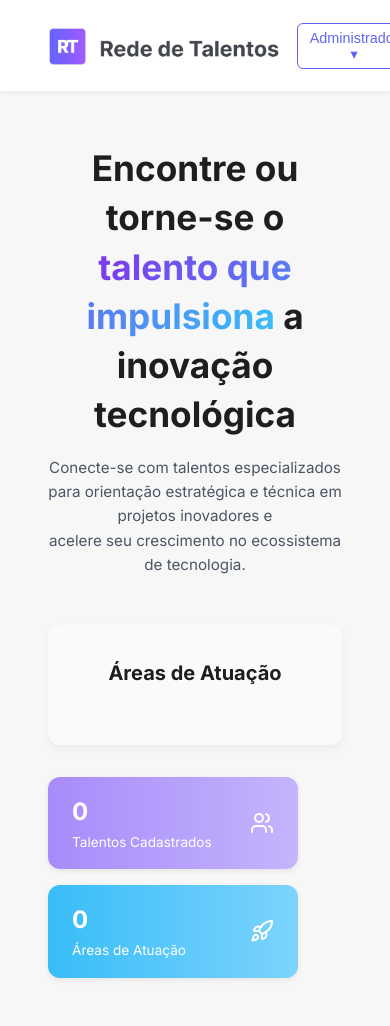
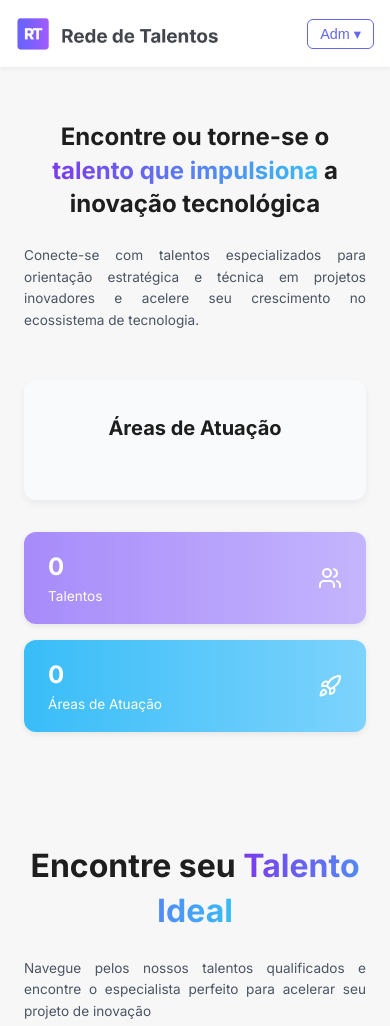
Before and after one commit to alanisboeing/RedeDeTalentos, a plain HTML site: page index.html in a window 390 px wide. Shown: the top 1026 px of the page. Drawn offline with nearby package versions, Linux system fonts and the light colour scheme; no server answers.

Commit message:
responsividade

```diff
--- a/index.html
+++ b/index.html
@@ -11,22 +11,22 @@
     />
     <link rel="stylesheet" href="./src/css/topbar.css" />
     <link rel="stylesheet" href="./src/css/footer.css" />
-    <link rel="stylesheet" href="./src/css/home.css" />
-    <link rel="stylesheet" href="./src/css/style.css" />
+    <link rel="stylesheet" href="./src/css/home-style/desktop.css" />
+    <link rel="stylesheet" href="./src/css/style.css" media="all" />
     <link rel="stylesheet" href="./src/css/listagem-talentos.css" />
     <script src="https://unpkg.com/lucide@latest"></script>
   </head>
   <body>
     <main class="home">
       <div class="container">
-        <h1>
+        <h1 class="home-title">
           Encontre ou torne-se o
-          <span class="gradient-text">talento que <br />impulsiona</span>
+          <span class="gradient-text">talento que impulsiona</span>
           a inovação tecnológica
         </h1>
         <p class="subtext">
           Conecte-se com talentos especializados para orientação estratégica e
-          técnica em projetos inovadores e<br/> acelere seu crescimento no ecossistema
+          técnica em projetos inovadores e acelere seu crescimento no ecossistema
           de tecnologia.
         </p>
 
@@ -42,7 +42,7 @@
             <div class="card-info purple">
               <div>
                 <strong id="total-talentos">0</strong>
-                <p>Talentos Cadastrados</p>
+                <p>Talentos</p>
               </div>
               <i data-lucide="users"></i>
             </div>
--- /dev/null
+++ b/src/css/home-style/desktop.css
@@ -0,0 +1,155 @@
+.container {
+  text-align: center;
+  justify-content: center;
+  max-width: 960px;
+  margin: 0 auto;
+  padding: 2rem 1rem;
+}
+
+.home-title {
+  max-width: 50rem;
+  margin: 0 auto;
+}
+
+.gradient-text {
+  background: linear-gradient(90deg, #7c3aed, #38bdf8);
+  -webkit-background-clip: text;
+  -webkit-text-fill-color: transparent;
+  font-weight: 800;
+}
+
+.subtext {
+  text-align: justify;
+  color: #4b5563;
+  font-size: 0.95rem;
+  max-width: 50rem;
+  margin: 1.5rem auto;
+}
+
+.rede-numeros {
+  display: flex;
+  flex-wrap: wrap;
+  justify-content: space-between;
+  margin-top: 3rem;
+  gap: 2rem;
+}
+
+.card-nuvem {
+  flex: 1;
+  min-width: 60%;
+  background-color: #f9fafb;
+  padding: 2rem;
+  border-radius: 12px;
+  box-shadow: 0 4px 8px rgba(0,0,0,0.05);
+}
+
+.card-nuvem h2 {
+  font-size: 1.25rem;
+  margin-bottom: 1.5rem;
+  font-weight: 700;
+}
+
+.areas-grid {
+  display: grid;
+  grid-template-columns: repeat(auto-fit, minmax(120px, 1fr));
+  gap: 0.75rem;
+  justify-content: center;
+}
+
+.area {
+  display: inline-flex;
+  align-items: center;
+  justify-content: center;
+  padding: 0.6rem 1.2rem;
+  font-size: 0.85rem;
+  font-weight: 600;
+  border-radius: 6px;
+  border: 1px solid #6366f1;
+  background-color: #fff;
+  white-space: nowrap;
+  transition: all 0.3s ease;
+  color: #6366f1;
+
+
+}
+
+.cards-destaque {
+  display: flex;
+  flex-direction: column;
+  gap: 1rem;
+  justify-content: center;
+  align-items: center;
+  min-width: 250px;
+}
+
+.card-info {
+  display: flex;
+  align-items: center;
+  gap: 2rem;
+  justify-content: space-between;
+  padding: 1rem 1.5rem;
+  background-color: #fff;
+  border-radius: 12px;
+  box-shadow: 0 2px 6px rgba(0, 0, 0, 0.08);
+  width: 100%;
+  color: white;
+}
+
+.card-info div {
+  display: flex;
+  flex-direction: column;
+  justify-content: start;
+  align-items: start;
+}
+
+.card-info i {
+  width: 24px;
+  height: 24px;
+}
+
+.card-info.purple {
+  background: linear-gradient(90deg, #a78bfa, #c4b5fd);
+}
+
+.card-info.blue {
+  background: linear-gradient(90deg, #38bdf8, #7dd3fc);
+}
+
+.card-info strong {
+  font-size: 1.5rem;
+  display: block;
+}
+
+.card-info p {
+  font-size: 0.85rem;
+  margin: 0;
+}
+
+.talentos-container h1 {
+  font-size: 2rem;
+  margin-bottom: 0.5rem;
+}
+
+@media screen and (max-width: 500px) {
+  .cards-destaque {
+
+    width: 100%;
+  }
+  .subtext {
+
+    font-size: 0.85rem;
+
+  }
+}
+/* TABLET */
+
+@media screen and (min-width: 501px) and (max-width: 850px) {
+  .cards-destaque {
+    display: flex;
+    flex-direction: row;
+    gap: 1rem;
+
+    align-items: center;
+    width: 100%;
+  }
+}
--- a/src/css/home.css
+++ /dev/null
@@ -1,127 +0,0 @@
-.container {
-  text-align: center;
-  max-width: 960px;
-  margin: 0 auto;
-  padding: 2rem 1rem;
-}
-
-.gradient-text {
-  background: linear-gradient(90deg, #7c3aed, #38bdf8);
-  -webkit-background-clip: text;
-  -webkit-text-fill-color: transparent;
-  font-weight: 800;
-}
-
-.subtext {
-  margin-top: 1rem;
-  color: #4b5563;
-  font-size: 0.95rem;
-}
-
-.rede-numeros {
-  display: flex;
-  flex-wrap: wrap;
-  justify-content: space-between;
-  margin-top: 3rem;
-  gap: 2rem;
-}
-
-.card-nuvem {
-  flex: 1;
-  min-width: 60%;
-  background-color: #f9fafb;
-  padding: 2rem;
-  border-radius: 12px;
-  box-shadow: 0 4px 8px rgba(0,0,0,0.05);
-}
-
-.card-nuvem h2 {
-  font-size: 1.25rem;
-  margin-bottom: 1.5rem;
-  font-weight: 700;
-}
-
-.areas-grid {
-  display: grid;
-  grid-template-columns: repeat(auto-fit, minmax(120px, 1fr));
-  gap: 0.75rem;
-  justify-content: center;
-}
-
-.area {
-  display: inline-flex;
-  align-items: center;
-  justify-content: center;
-  padding: 0.6rem 1.2rem;
-  font-size: 0.85rem;
-  font-weight: 600;
-  border-radius: 6px;
-  border: 1px solid #6366f1;
-  background-color: #fff;
-  white-space: nowrap;
-  transition: all 0.3s ease;
-  color: #6366f1;
-
-
-}
-
-
-
-
-
-.cards-destaque {
-  display: flex;
-  flex-direction: column;
-  gap: 1rem;
-  justify-content: center;
-  align-items: center;
-  min-width: 250px;
-}
-
-.card-info {
-  display: flex;
-  align-items: center;
-  gap: 2rem;
-  justify-content: space-between;
-  padding: 1rem 1.5rem;
-  background-color: #fff;
-  border-radius: 12px;
-  box-shadow: 0 2px 6px rgba(0, 0, 0, 0.08);
-  width: 100%;
-  color: white;
-}
-
-.card-info div {
-  display: flex;
-  flex-direction: column;
-  justify-content: start;
-  align-items: start;
-}
-
-.card-info i {
-  width: 24px;
-  height: 24px;
-}
-
-.card-info.purple {
-  background: linear-gradient(90deg, #a78bfa, #c4b5fd);
-}
-
-.card-info.blue {
-  background: linear-gradient(90deg, #38bdf8, #7dd3fc);
-}
-
-.card-info strong {
-  font-size: 1.5rem;
-  display: block;
-}
-
-.card-info p {
-  font-size: 0.85rem;
-  margin: 0;
-}
-
-.talentos-container h1 {
-  font-size: 2rem;
-  margin-bottom: 0.5rem;
-}
--- a/src/css/style.css
+++ b/src/css/style.css
@@ -1,4 +1,6 @@
 @import url("https://fonts.googleapis.com/css2?family=Inter:wght@400;500;700&display=swap");
+/* DESKTOP */
+
 * {
   margin: 0;
   padding: 0;
@@ -125,3 +127,33 @@
   background-color: #ede9fe;
   border-color: #c4b5fd;
 }
+
+
+/* MOBILE */
+
+@media screen and (max-width: 480px) {
+  h1 {
+    font-size: 1.5rem;
+
+  }
+  main {
+
+    padding: 0.5rem;
+    margin-bottom: 1rem;
+
+  }
+}
+/* TABLET */
+
+@media screen and (min-width: 481px) and (max-width: 768px) {
+  h1 {
+    font-size: 1.8rem;
+
+  }
+  main {
+
+    padding: 0.5rem;
+    margin-bottom: 1rem;
+
+  }
+}
--- a/src/css/topbar.css
+++ b/src/css/topbar.css
@@ -1,4 +1,4 @@
-/* Já deve existir no seu topbar.css */
+
 .topbar {
     width: 100%;
     background-color: #ffffff;
@@ -7,6 +7,7 @@
     position: fixed;
     top: 0;
     z-index: 10;
+
   }
 
   .topbar-container {
@@ -20,6 +21,11 @@
   .logo-img {
     height: 40px;
     object-fit: contain;
+    padding: 0rem;
+  }
+  .logo-link {
+
+    padding: 0rem;
   }
 
   /* Dropdown */
@@ -38,6 +44,10 @@
     background-color: transparent;
     cursor: pointer;
     transition: 0.2s ease;
+  }
+
+  .mobile {
+    display: none;
   }
 
   .btn-adm:hover {
@@ -91,3 +101,23 @@
   .dropdown-menu.show-dropdown {
     display: block;
   }
+
+  /* MOBILE */
+
+@media screen and (max-width: 480px) {
+  .logo-img {
+    height: 35px;
+    object-fit: contain;
+  }
+  .topbar {
+
+    padding: 1rem;
+
+  }
+  .btn-adm {
+    display: none;
+  }
+  .mobile{
+    display: block;
+  }
+}
--- a/src/js/topbar.js
+++ b/src/js/topbar.js
@@ -11,6 +11,7 @@
         </a>
         <div class="dropdown">
           <button class="btn-adm" id="dropdownToggle">Administrador ▾</button>
+          <button class="btn-adm mobile" id="dropdownToggle">Adm ▾</button>
           <div class="dropdown-menu" id="dropdownMenu">
             <a href="/src/pages/area-atuacao.html">Áreas de atuação</a>
             <a href="/src/pages/talentos.html">Talentos</a>
```
